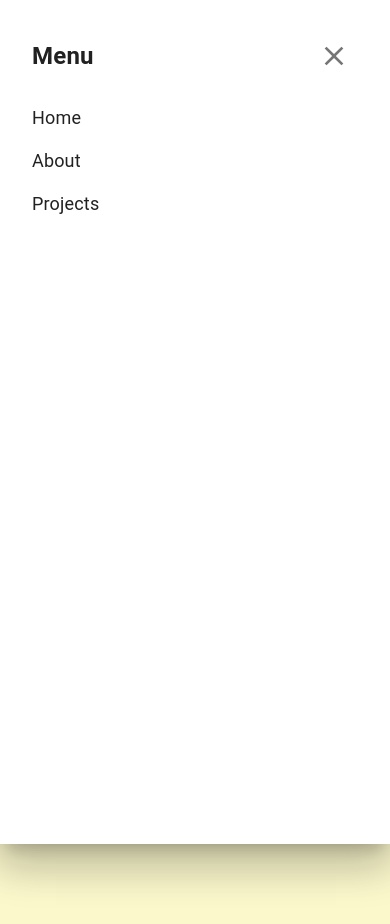
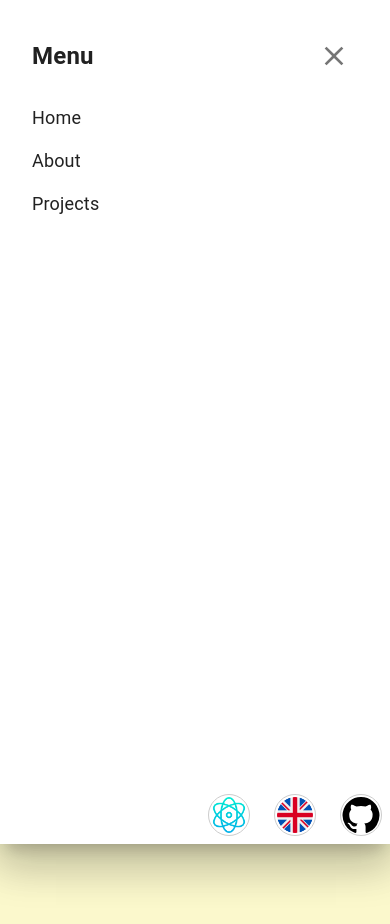
Before and after one commit to khoa36isefiw/my-portfolio, a React (Create React App) app: page / in a window 390 px wide. Both pictures are taken after a click on the button 350 px from the left and 52 px from the top of the page. Shown: the top 924 px of the page. Built offline with nearby package versions, Linux system fonts and the light colour scheme.

Commit message:
complete responsive for mobile

```diff
--- a/src/components/Header.js
+++ b/src/components/Header.js
@@ -6,6 +6,7 @@ import {
   Typography,
   Dialog,
   DialogContent,
+  DialogActions,
 } from "@mui/material";
 import React, { useEffect, useState } from "react";
 import { mobileScreen, tabletScreen, theme } from "../theme/theme";
@@ -268,6 +269,95 @@ function Header() {
               </Typography>
             ))}
           </DialogContent>
+          <DialogActions>
+            <Box
+              sx={{
+                height: "40px",
+                width: "40px",
+                border: "1px solid #ccc",
+                borderRadius: "50%",
+                display: "flex",
+                flexDirection: "column",
+                alignItems: "center",
+                justifyContent: "center",
+                mr: 2,
+                zIndex: 12,
+              }}
+            >
+              <Box
+                sx={{ height: "36px", width: "36px" }}
+                src={reactImage}
+                alt="React Image"
+                component={"img"}
+              />
+            </Box>
+
+            {enLanguage ? (
+              <Box
+                sx={{
+                  height: "40px",
+                  width: "40px",
+                  border: "1px solid #ccc",
+                  borderRadius: "50%",
+                  display: "flex",
+                  flexDirection: "column",
+                  alignItems: "center",
+                  justifyContent: "center",
+                  cursor: "pointer",
+                }}
+                onClick={handleSelectedLanguage}
+              >
+                <Box
+                  sx={{ height: "36px", width: "36px", borderRadius: "50%" }}
+                  src={UKFlag}
+                  alt="React Image"
+                  component={"img"}
+                />
+              </Box>
+            ) : (
+              <Box
+                sx={{
+                  height: "40px",
+                  width: "40px",
+                  border: "1px solid #ccc",
+                  borderRadius: "50%",
+                  display: "flex",
+                  flexDirection: "column",
+                  alignItems: "center",
+                  justifyContent: "center",
+                  cursor: "pointer",
+                }}
+                onClick={handleSelectedLanguage}
+              >
+                <Box
+                  sx={{ height: "36px", width: "36px", borderRadius: "50%" }}
+                  src={VNFlag}
+                  alt="React Image"
+                  component={"img"}
+                />
+              </Box>
+            )}
+            <a href={"https://github.com/khoa36isefiw"} target="_blank">
+              <Tooltip
+                title={
+                  <Typography
+                    sx={{
+                      fontSize: "13px",
+                      mb: 0,
+                    }}
+                  >
+                    My Repository
+                  </Typography>
+                }
+              >
+                <IconButton
+                  sx={{ padding: 0, ml: 2, border: "1px solid #ccc" }}
+                >
+                  <GitHubIcon sx={{ fontSize: "40px", color: "black" }} />
+                </IconButton>
+              </Tooltip>
+            </a>
+          </DialogActions>
         </Dialog>
       </Container>
     </Box>
```
